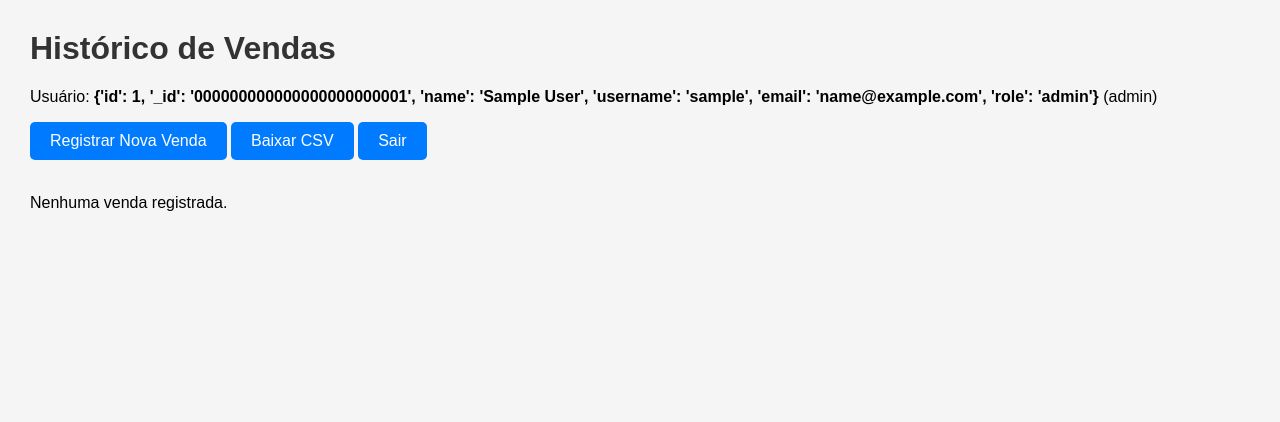
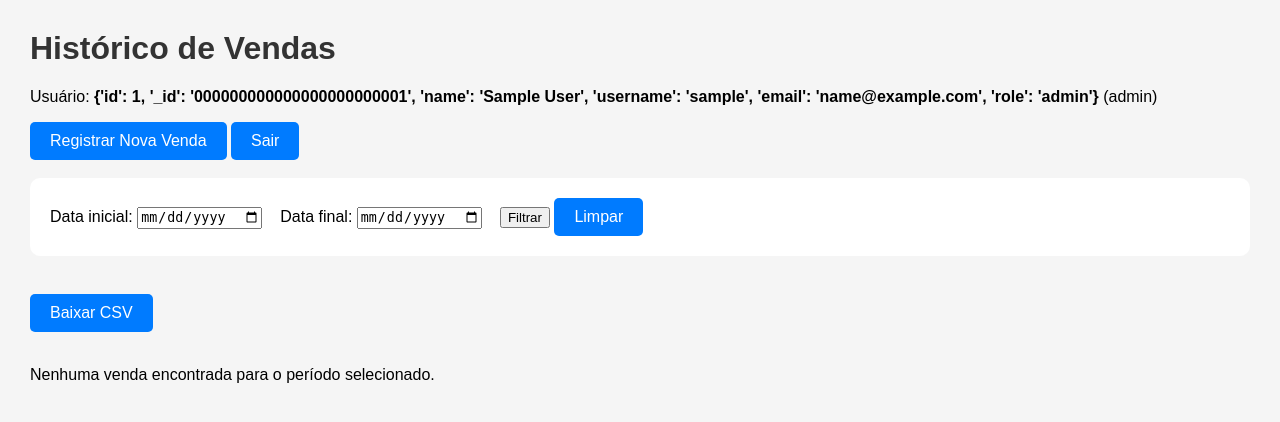
Before and after one commit to ghennsouza-wq/Barbearia, a Flask app: page /historico in a window 1280 px wide. Shown: the top 422 px of the page. Run offline with Flask 3, Linux system fonts and the light colour scheme; the visitor is signed in with stand-in values (Sample User, id 1).

Commit message:
Update historico.html

```diff
--- a/templates/historico.html
+++ b/templates/historico.html
@@ -9,8 +9,33 @@
 </p>
 
 <a class="button" href="/registrar">Registrar Nova Venda</a>
+<a class="button" href="/logout">Sair</a>
+
+<br><br>
+
+<!-- 🔎 FILTRO POR DATA -->
+<form method="get">
+    <label>
+        Data inicial:
+        <input type="date" name="data_inicio" value="{{ data_inicio }}">
+    </label>
+
+    &nbsp;&nbsp;
+
+    <label>
+        Data final:
+        <input type="date" name="data_fim" value="{{ data_fim }}">
+    </label>
+
+    &nbsp;&nbsp;
+
+    <button type="submit">Filtrar</button>
+    <a href="/historico" class="button">Limpar</a>
+</form>
+
+<br>
+
 <a class="button" href="/download">Baixar CSV</a>
-<a class="button" href="/logout">Sair</a>
 
 <br><br>
 
@@ -30,20 +55,20 @@
 
     {% for v in vendas %}
     <tr>
-        <td>{{ v.data }}</td>
-        <td>{{ v.cliente }}</td>
-        <td>{{ v.barbeiro }}</td>
-        <td>R$ {{ v.cabelo }}</td>
-        <td>R$ {{ v.barba }}</td>
-        <td>R$ {{ v.sobrancelha }}</td>
-        <td>R$ {{ v.produto }}</td>
-        <td>R$ {{ v.desconto }}</td>
-        <td><b>R$ {{ v.total }}</b></td>
+        <td>{{ v["data"] }}</td>
+        <td>{{ v["cliente"] }}</td>
+        <td>{{ v["barbeiro"] }}</td>
+        <td>R$ {{ v["cabelo"] }}</td>
+        <td>R$ {{ v["barba"] }}</td>
+        <td>R$ {{ v["sobrancelha"] }}</td>
+        <td>R$ {{ v["produto"] }}</td>
+        <td>R$ {{ v["desconto"] }}</td>
+        <td><b>R$ {{ v["total"] }}</b></td>
     </tr>
     {% endfor %}
 </table>
 {% else %}
-<p>Nenhuma venda registrada.</p>
+<p>Nenhuma venda encontrada para o período selecionado.</p>
 {% endif %}
 
 {% endblock %}
```
